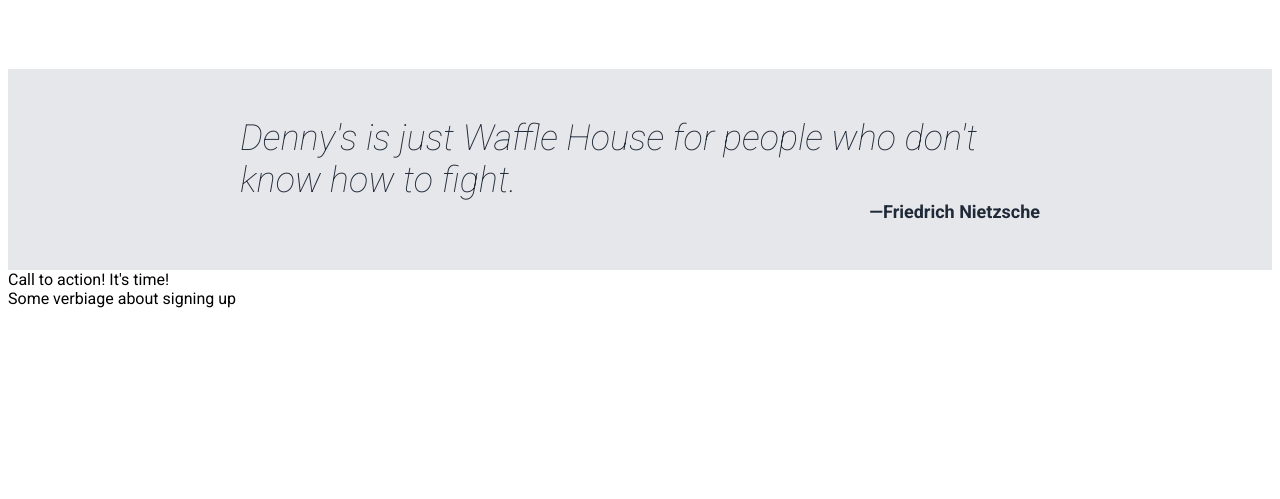
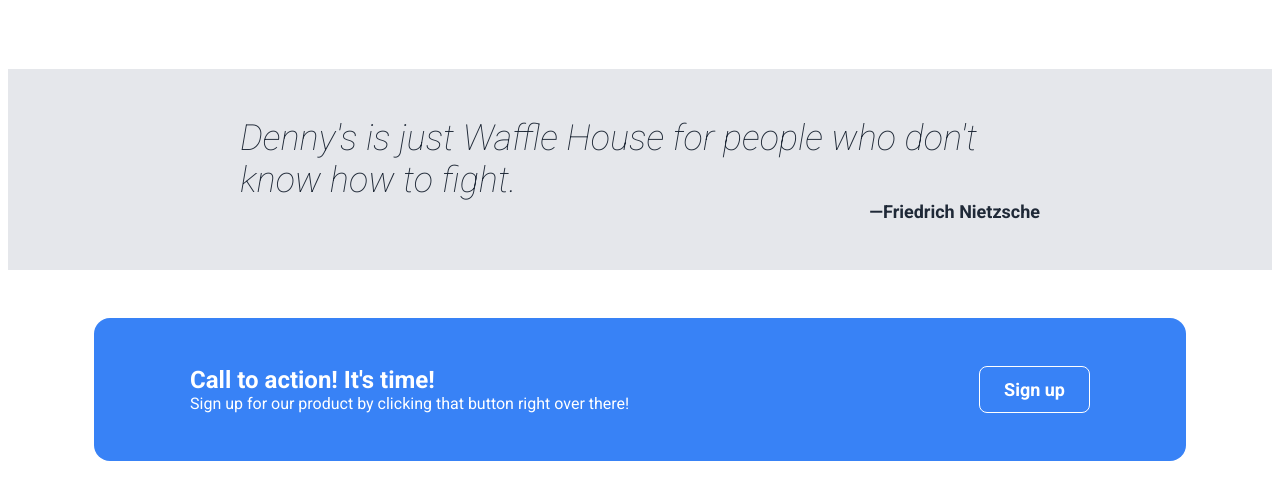
Before and after one commit to patrick-brian-mooney/odin-landing-page, a plain HTML site: page index.html in a window 1280 px wide. Shown: the part 873-1372 px from the top of the page. Before the commit the page ends 1189 px from the top, so only its background shows below. Drawn offline with Linux system fonts and the light colour scheme.

Commit message:
add footer, and thereby complete the initial recreation

```diff
--- a/index.html
+++ b/index.html
@@ -63,9 +63,13 @@
         </div>
 
         <div class="footer">
-            <div class="section-title">Call to action! It's time!</div>
-            <div class="sign-up-verbiage">Some verbiage about signing up</div>
-
+            <div class="footer-left">
+                <div class="section-title">Call to action! It's time!</div>
+                <div class="sign-up-verbiage">Sign up for our product by clicking that button right over there!</div>
+            </div>
+            <div class="footer-right">
+                <button>Sign up</button>
+            </div>
         </div>
     </div>
 
--- a/style.css
+++ b/style.css
@@ -191,3 +191,39 @@
     font-weight: bold;
     color: #1f2937;
 }
+
+.footer {
+    max-width: 900px;
+    padding: 48px 96px;
+    width: 100%;
+    flex: 1 1 100%;
+    align-content: stretch;
+    margin: 48px auto;
+    display: flex;
+    background-color: #3882f6;
+    border-radius: 16px;
+}
+
+.footer-left {
+    display: flex;
+    flex-direction: column;
+    flex: 1 1 100%;
+    justify-content: flex-start;
+    color: white;
+}
+
+.footer-right {
+    display: flex;
+    margin-left: auto;
+    flex: 1 1 100%;
+    justify-content: flex-end;
+}
+
+.footer-right button {
+    border: 1px solid white;
+}
+
+.section-title {
+    font-size: 24px;
+    font-weight: bold;
+}
```
